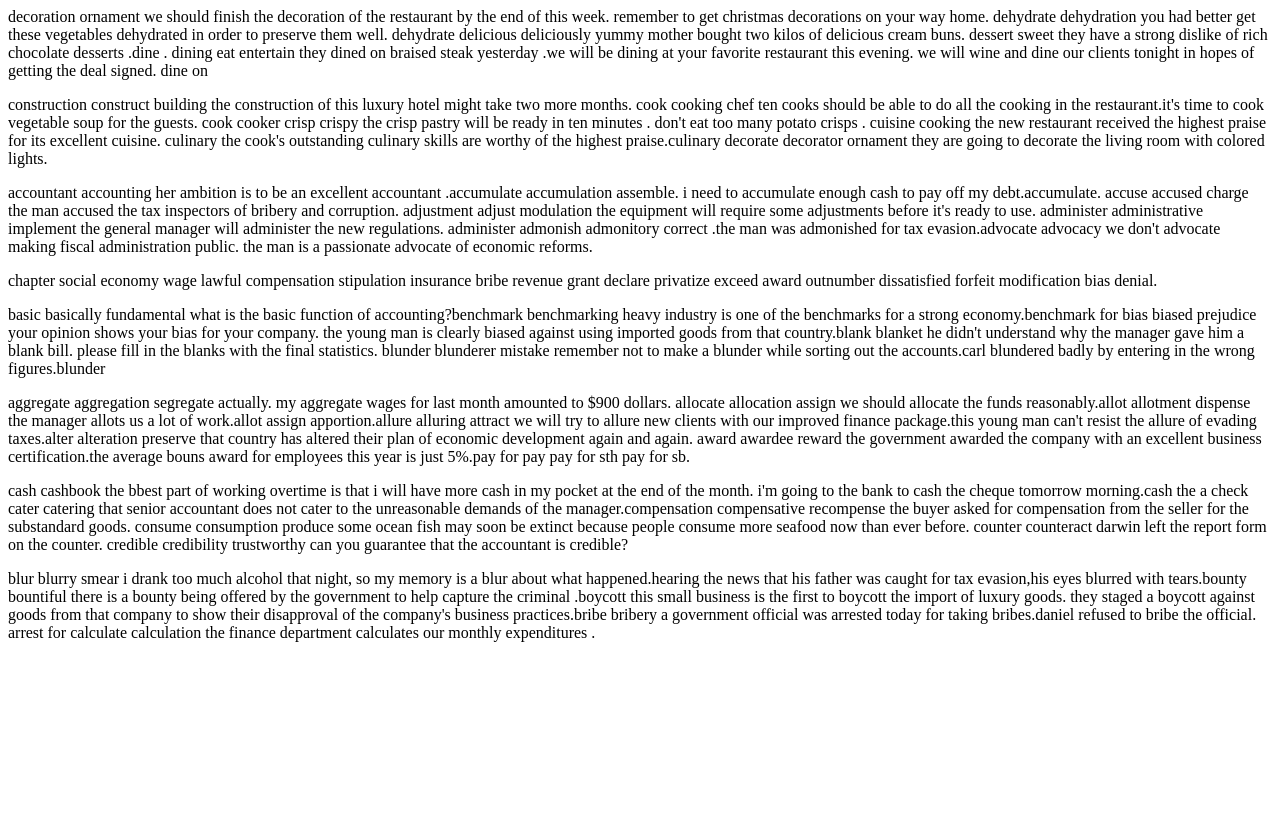
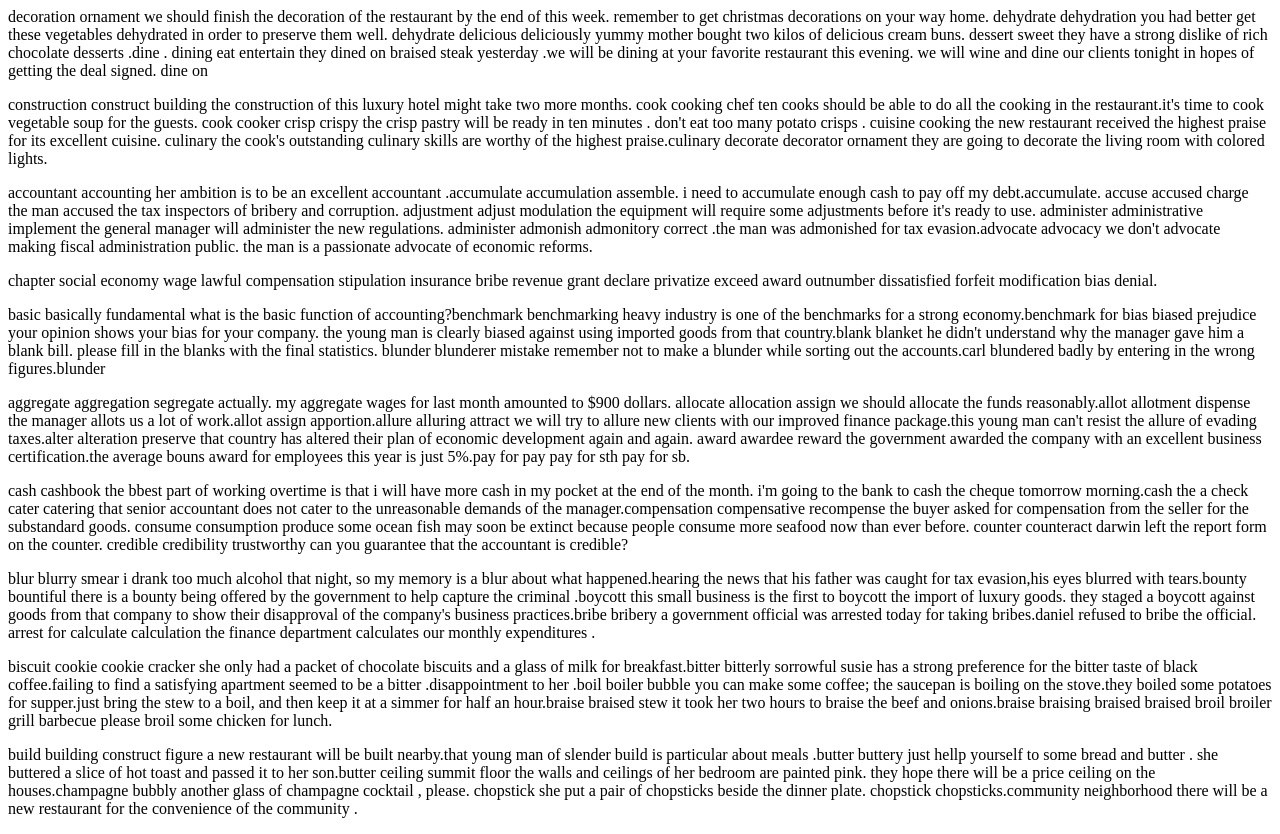
Before and after one commit to pann710/20211005, a plain HTML site: page index.html in a window 1280 px wide. Before the commit the page ends 800 px from the top, so only its background shows below. Drawn offline with Linux system fonts and the light colour scheme.

Commit message:
Update index.html

```diff
--- a/index.html
+++ b/index.html
@@ -10,8 +10,8 @@
 <p>aggregate aggregation segregate actually. my aggregate wages for last month amounted to $900 dollars. allocate allocation assign we should allocate the funds reasonably.allot allotment dispense the manager allots us a lot of work.allot assign apportion.allure alluring attract we will try to allure new clients with our improved finance package.this young man can't resist the allure of evading taxes.alter alteration preserve that country has altered their plan of economic development again and again. award awardee reward the government awarded the company with an excellent business certification.the average bouns award for employees this year is just 5%.pay for pay pay for sth pay for sb.</p>
 <p>cash cashbook the bbest part of working overtime is that i will have more cash in my pocket at the end of the month. i'm going to the bank to cash the cheque tomorrow morning.cash the a check cater catering that senior accountant does not cater to the unreasonable demands of the manager.compensation compensative recompense the buyer asked for compensation from the seller for the substandard goods. consume consumption produce some ocean fish may soon be extinct because people consume more seafood now than ever before. counter counteract darwin left the report form on the counter. credible credibility trustworthy can you guarantee that the accountant is credible?</p>
 <p>blur blurry smear i drank too much alcohol that night, so my memory is a blur about what happened.hearing the news that his father was caught for tax evasion,his eyes blurred with tears.bounty bountiful there is a bounty being offered by the government to help capture the criminal .boycott this small business is the first to boycott the import of luxury goods. they staged a boycott against goods from that company to show their disapproval of the company's business practices.bribe bribery a government official was arrested today for taking bribes.daniel refused to bribe the official. arrest for calculate calculation the finance department calculates our monthly expenditures .</p>
-<p></p>
-<p></p>
+<p>biscuit  cookie cookie cracker she only had a packet of chocolate biscuits and a glass of milk for breakfast.bitter bitterly sorrowful susie has a strong preference for the bitter taste of black coffee.failing to find a satisfying apartment seemed to be a bitter .disappointment to her .boil boiler bubble you can make some coffee; the saucepan is boiling on the stove.they boiled some potatoes for supper.just bring the stew to a boil, and then keep it at a simmer for half an hour.braise braised stew it took her two hours to braise the beef and onions.braise braising braised braised broil broiler grill barbecue please broil some chicken for lunch.</p>
+<p>build building construct figure a new restaurant will be built nearby.that young man of slender build is particular about meals .butter buttery just hellp yourself to some bread and butter . she buttered a slice of hot toast and passed it to her son.butter ceiling summit floor the walls and ceilings of her bedroom are painted pink. they hope there will be a price ceiling on the houses.champagne bubbly another glass of champagne cocktail , please. chopstick she put a pair of chopsticks beside the dinner plate. chopstick chopsticks.community neighborhood there will be a new restaurant for the convenience of the community .</p>
 <p></p>
 <p></p>
 <p></p>
```
